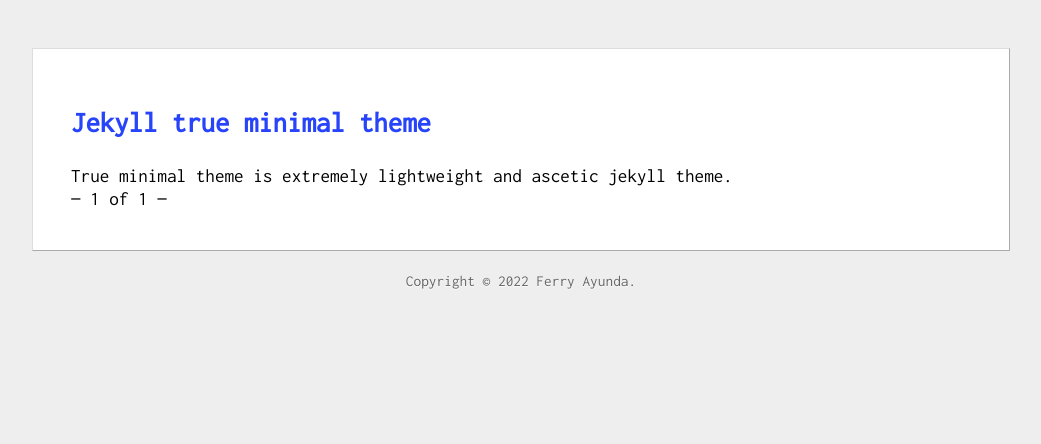
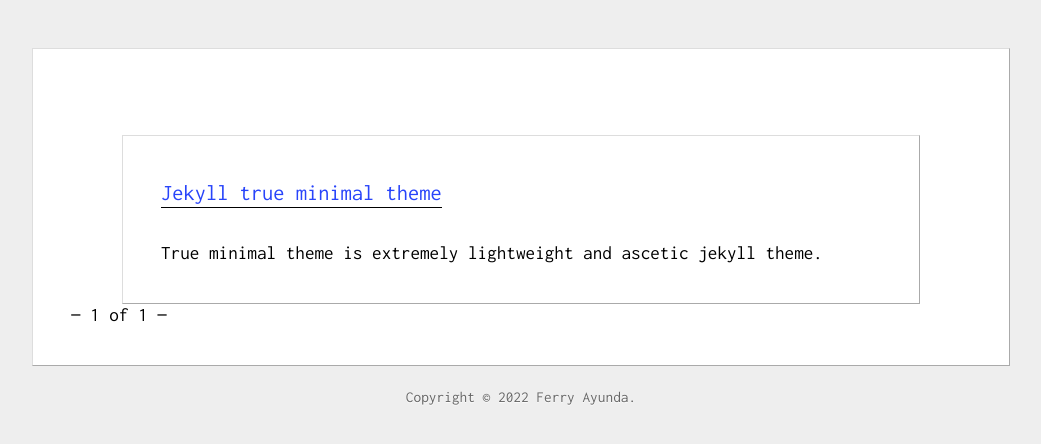
Before and after one commit to susahberak/doglos, a Jekyll site: the page built from index.html, in a window 1280 px wide. Shown: the top 444 px of the page, without its empty margins (119-1160 px from the left). Built offline with Jekyll 4.4.1, drawn with Linux system fonts in a browser that asks for light colours; the list of posts is cut into pages by our own code.

Commit message:
Update index.html

```diff
--- a/index.html
+++ b/index.html
@@ -3,15 +3,15 @@ layout: default
 ---
 
 {% for post in paginator.posts %}
-<section>
-  <h2>
+<article>
+  <h1>
     <a href='{{ site.url }}{{ post.url }}' title='{{ post.title }}'>
       {{ post.title }}
     </a>
-  </h2>
+  </h1>
 
   <p>{{ post.excerpt | strip_html | truncate: 250 }}</p>
-</section>
+</article>
 {% endfor %}
 
 {% if paginator.previous_page %}
```
